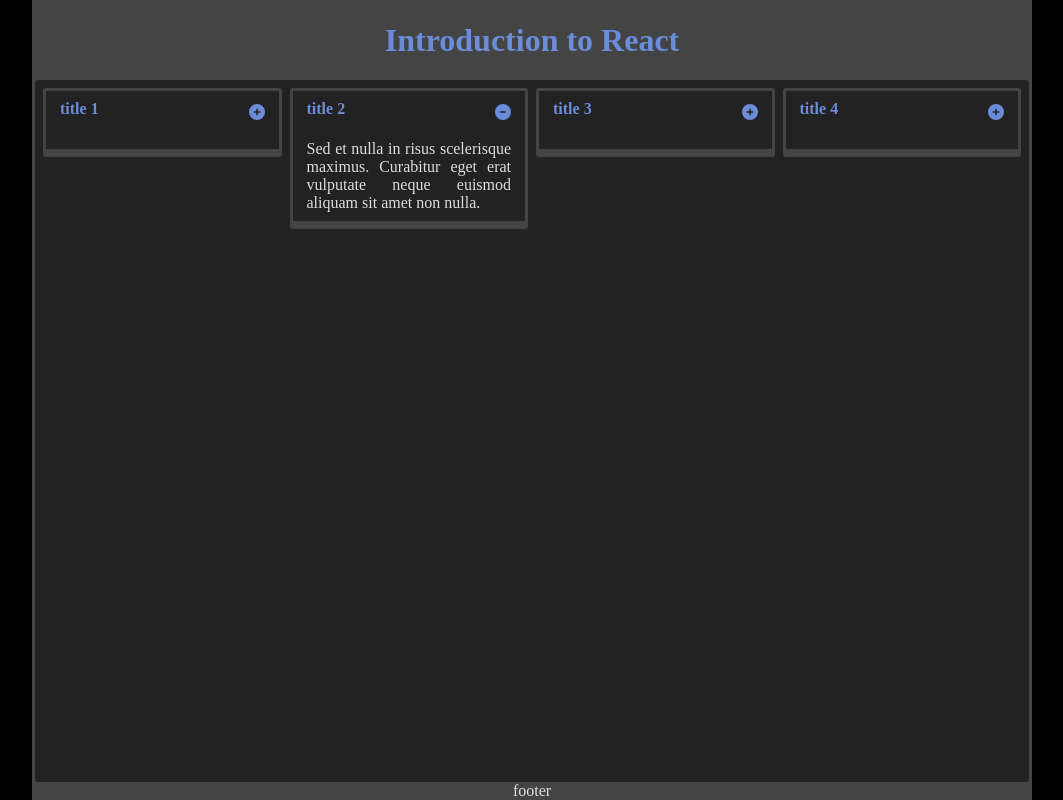
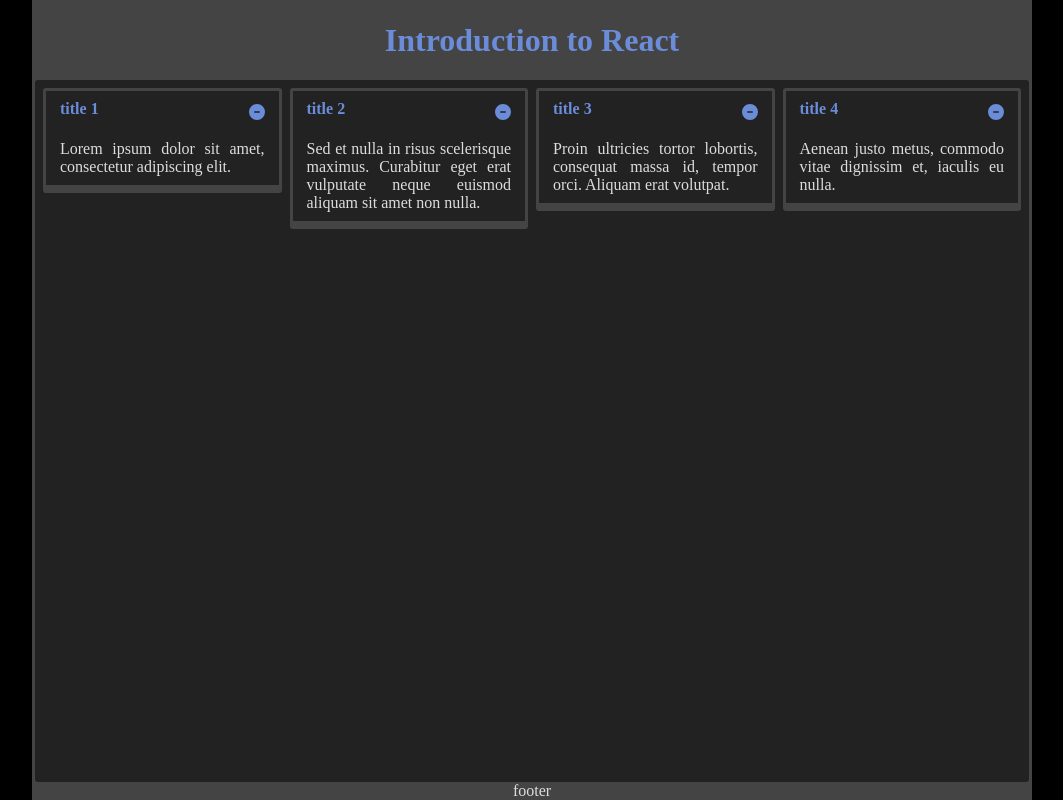
Before and after one commit to EliePouget/introduction-react, a React (Vite) app: page / in a window 1280 px wide. Shown: the whole page, without its empty margins (108-1171 px from the left). Built offline with nearby package versions, Linux system fonts and the light colour scheme.

Commit message:
Push fin de scéance fin du tp en cours

```diff
--- a/src/App.jsx
+++ b/src/App.jsx
@@ -1,8 +1,8 @@
 import React from 'react';
-import Card from './components/Card.jsx';
-import FoldableCard from './components/FoldableCard.jsx';
-import Cards from './components/Cards.jsx';
-import cardsData from "./constants/cardsData.js";
+import Card from './components/Card';
+import FoldableCard from './components/FoldableCard';
+import Cards from './components/Cards';
+import cardsData from './constants/cardsData';
 
 function App() {
   return (
@@ -11,7 +11,7 @@
         <h1 className="header__title">Introduction to React</h1>
       </header>
       <main className="app__main">
-        <Cards className="cards" cardsData={cardsData} openedIndex={2}/>
+        <Cards className="cards" cardsData={cardsData} />
       </main>
       <footer className="app__footer footer">footer</footer>
     </div>
--- a/src/components/Cards.jsx
+++ b/src/components/Cards.jsx
@@ -1,30 +1,38 @@
-import React, { useState } from "react";
-import PropTypes, { node } from "prop-types";
-import FoldableCard from "./FoldableCard.jsx";
-import useShowable from "../hooks/useShowable.jsx";
+import React, { useState } from 'react';
+import PropTypes, { node } from 'prop-types';
+import FoldableCard from './FoldableCard';
+import useShowable from '../hooks/useShowable';
 
-function Cards({ openedIndex, className, cardsData, ...props }) {
-  const [isOpenedIndex, setOpenedIndex] = useState(openedIndex)
+function Cards({
+  className, cardsData, ...props
+}) {
+  const [openedIndex, setOpenedIndex] = useState(null);
   return (
     <div className={className}>
-      {cardsData.map(obj =>
+      {cardsData.map((obj, indice) => (
         <FoldableCard
+          key={obj.id}
           title={obj.title}
-          opened={obj.id === isOpenedIndex}
-          onToggleOpened={(useShowable(obj.id === isOpenedIndex).toggleShown)}>{obj.content}</FoldableCard>
-      )}
+          opened={indice === openedIndex}
+          onToggleOpened={(isShown) => {
+            if (isShown) {
+              setOpenedIndex(indice);
+            }console.log(openedIndex);
+          }}
+        >
+          {obj.content}
+        </FoldableCard>
+      ))}
     </div>
   );
 }
 Cards.defaultProps = {
-  className : '',
-  cardsData : [],
-  openedIndex : null,
+  className: '',
+  cardsData: [],
 };
 Cards.propTypes = {
-  className : PropTypes.node,
+  className: PropTypes.node,
   cardsData: PropTypes.arrayOf + PropTypes.shape,
-  openedIndex : PropTypes.number,
 };
 
 export default Cards;
--- a/src/components/FoldableCard.jsx
+++ b/src/components/FoldableCard.jsx
@@ -1,34 +1,42 @@
-import PropTypes from "prop-types";
-import Card from "/src/components/Card.jsx";
-import useShowable from "../hooks/useShowable.jsx";
-import { library } from '@fortawesome/fontawesome-svg-core'
-import { fas } from '@fortawesome/free-solid-svg-icons'
-library.add(fas)
-import { FontAwesomeIcon } from '@fortawesome/react-fontawesome'
+import PropTypes from 'prop-types';
+import { library } from '@fortawesome/fontawesome-svg-core';
+import { fas } from '@fortawesome/free-solid-svg-icons';
+import { FontAwesomeIcon } from '@fortawesome/react-fontawesome';
+import { useEffect } from 'react';
+import Card from './Card';
+import useShowable from '../hooks/useShowable';
 
+library.add(fas);
 
-function FoldableCard({title, opened, onToggleOpened, children, ...props}){
-    const showable = useShowable(opened)
-    let titleIcon = (
+function FoldableCard({
+  title, opened, onToggleOpened, children, ...props
+}) {
+  const showable = useShowable(opened);
+  useEffect(() => {
+    showable.toggleShown();
+  }, [opened]);
+  const titleIcon = (
     <>
-          {title}
-          {showable.isShown ? <FontAwesomeIcon className={'foldable-icon'} icon="fa-solid fa-circle-minus" />
-            : <FontAwesomeIcon className={'foldable-icon'} icon="fa-solid fa-circle-plus" />}
+      { title }
+      <FontAwesomeIcon className="foldable-icon" icon={`fa-solid ${showable.isShown ? 'fa-circle-minus' : 'fa-circle-plus'}`} />
     </>
   );
-    return (<Card onClick={showable.toggleShown} title={titleIcon} className={showable.className}>{showable.isShown && children}</Card>);
+  return (
+    <Card onClick={() => {showable.toggleShown(); onToggleOpened(showable.isShown);}} title={titleIcon} className={showable.className}>
+      {showable.isShown && children}
+    </Card>
+  );
 }
-
 
 FoldableCard.defaultProps = {
   title: 'Title',
   children: 'Content',
-    opened: false
+  opened: false,
 };
 FoldableCard.propTypes = {
   children: PropTypes.node,
   title: PropTypes.node,
-    opened: PropTypes.bool
+  opened: PropTypes.bool,
 };
 
 export default FoldableCard;
--- a/src/hooks/useShowable.jsx
+++ b/src/hooks/useShowable.jsx
@@ -1,14 +1,14 @@
-import { useState, useEffect } from "react";
+import { useState, useEffect } from 'react';
 
-function useShowable(shown, baseClassName = ""){
-    const [isShown, setIsShown] = useState(shown);
+function useShowable(shown, baseClassName = '') {
+  const [isShown, setIsShown] = useState(shown);
 
-    return {
-        isShown: isShown,
-        toggleShown: () => setIsShown(!isShown),
-        setIsShown: setIsShown,
-        className: baseClassName + shown ? 'foldable shown' : 'foldable'
-    } ;
+  return {
+    isShown,
+    toggleShown: () => setIsShown(!isShown),
+    setIsShown,
+    className: baseClassName + shown ? 'foldable shown' : 'foldable',
+  };
 }
 
 export default useShowable;
```
Lines whose indentation alone changed are shown as unchanged.
